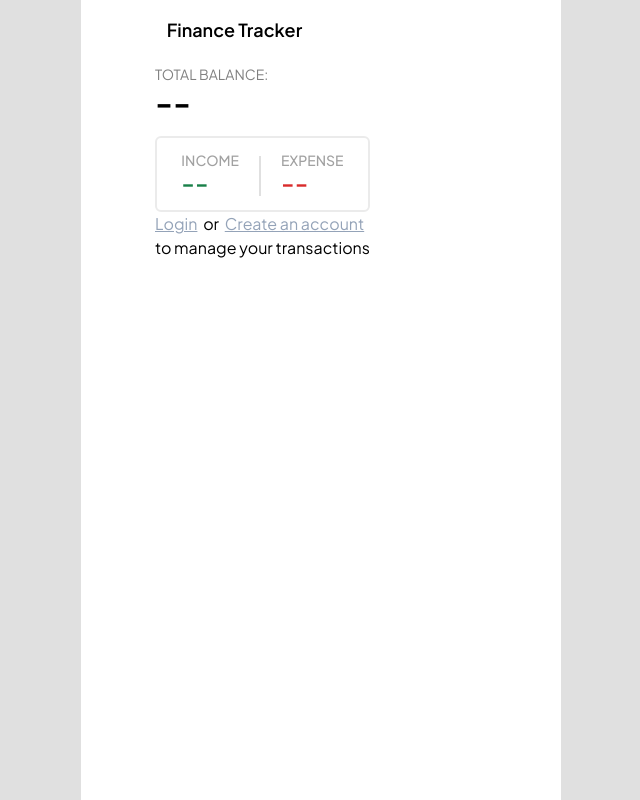
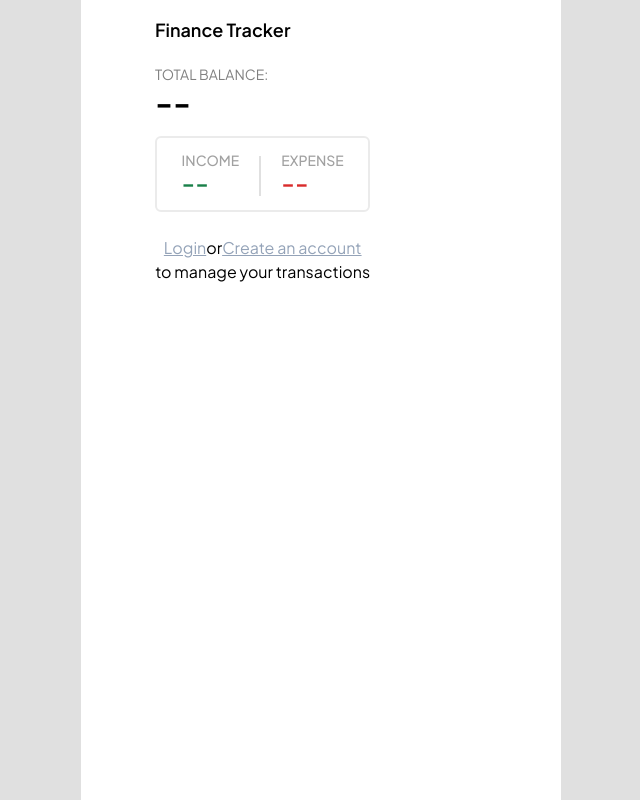
Before and after one commit to Faithful001/finance-tracker-app, a React (Vite) app in the folder frontend/: page / in a window 1280 px wide. Shown: the whole page, without its empty margins (319-959 px from the left). Built offline with nearby package versions, Linux system fonts and the light colour scheme.

Commit message:
Initial commit

```diff
--- a/frontend/src/App.jsx
+++ b/frontend/src/App.jsx
@@ -6,6 +6,7 @@ import Home from "./components/Home";
 import Login from "./components/Login";
 import Signup from "./components/Signup";
 import NotLoggedIn from "./components/NotLoggedIn";
+import NoPage from "./components/NoPage";
 
 const queryClient = new QueryClient();
 
@@ -19,7 +20,7 @@ function App() {
             <Route exact path="/user" element={<Home />} />
             <Route path="/login" element={<Login />} />
             <Route path="/signup" element={<Signup />} />
-            {/* <Route path="*" element={<NoPage/>}/> */}
+            <Route path="*" element={<NoPage/>}/>
           </Routes>
         </div>
         <ReactQueryDevtools initialIsOpen={false} />
--- a/frontend/src/components/Login.jsx
+++ b/frontend/src/components/Login.jsx
@@ -31,7 +31,7 @@ const Login = () => {
       dispatch({ type: "LOGIN", payload: response.data });
       setMessage(response.data?.message);
       setError("");
-      navigate("/")
+      navigate("/user")
       return response.data;
     } catch (error) {
       console.log(error.response.data?.error);
--- /dev/null
+++ b/frontend/src/components/NoPage.jsx
@@ -0,0 +1,12 @@
+const NoPage = () => {
+    return (
+        <div className="no-page w-[30rem] h-screen pb-5 px-[10px] bg-white">
+            <div className="section p-10 mx-16 flex flex-col justify-center items-center">
+                <h1 className="font-extrabold text-3xl">404</h1>
+                <p>Page does not exist</p>
+            </div>
+        </div>
+     );
+}
+
+export default NoPage;
--- a/frontend/src/components/NotLoggedIn.jsx
+++ b/frontend/src/components/NotLoggedIn.jsx
@@ -1,4 +1,6 @@
+import { useContext } from "react";
 import { Link } from "react-router-dom";
+import { AuthContext } from "./context/AuthContext";
 
 const NotLoggedIn = () => {
   return (
@@ -8,7 +10,7 @@ const NotLoggedIn = () => {
         <div className="home w-[30rem] h-screen pb-5 px-[10px] bg-white flex">
           <div className="section mx-16">
             <div className="header items-center justify-between">
-              <h1 className="font-semibold mb-5 mr-14 flex pt-4 flex-col items-center text-lg">
+              <h1 className="font-semibold mb-5 mr-20 flex pt-4 flex-col items-center text-lg">
                 Finance Tracker
               </h1>
 
@@ -23,7 +25,7 @@ const NotLoggedIn = () => {
 
               {/* income-expense */}
               <div className="flex flex-col items-center">
-                <div className="income-expense-wrapper flex items-center justify-center mt-6 border-2 w-full border-[#EBEBEB] rounded-md p-3">
+                <div className="income-expense-wrapper flex items-center justify-center mt-6 mb-6 border-2 w-full border-[#EBEBEB] rounded-md p-3">
                   <div className="mr-5 ">
                     <p className="-mb-7 text-center text-sm text-[#a1a1a1] font-medium">
                       INCOME
@@ -47,8 +49,8 @@ const NotLoggedIn = () => {
               </div>
 
               {/* login/signup */}
-              <div className="login-signup">
-                <div className="flex justify-between">
+              <div className="login-signup flex flex-col items-center justify-center">
+                <div className="flex justify-between ">
                   <Link to="/login">
                     <p className="underline text-slate-400">Login</p>
                   </Link>
--- a/frontend/src/components/Signup.jsx
+++ b/frontend/src/components/Signup.jsx
@@ -31,7 +31,7 @@ const Signup = () => {
       dispatch({ type: "LOGIN", payload: JSON.stringify(response.data) });
       setMessage(response.data?.message);
       setError("");
-      navigate("/login");
+      navigate("/user");
       return response.data;
     } catch (error) {
       //   console.log(error.message);
@@ -56,7 +56,7 @@ const Signup = () => {
   };
 
   return (
-    <div className="login w-[30rem] h-screen pb-5 px-[10px] bg-white">
+    <div className="signup w-[30rem] h-screen pb-5 px-[10px] bg-white">
       <div className="section p-10 mx-16">
         <form
           className="flex max-w-md flex-col gap-4"
```
